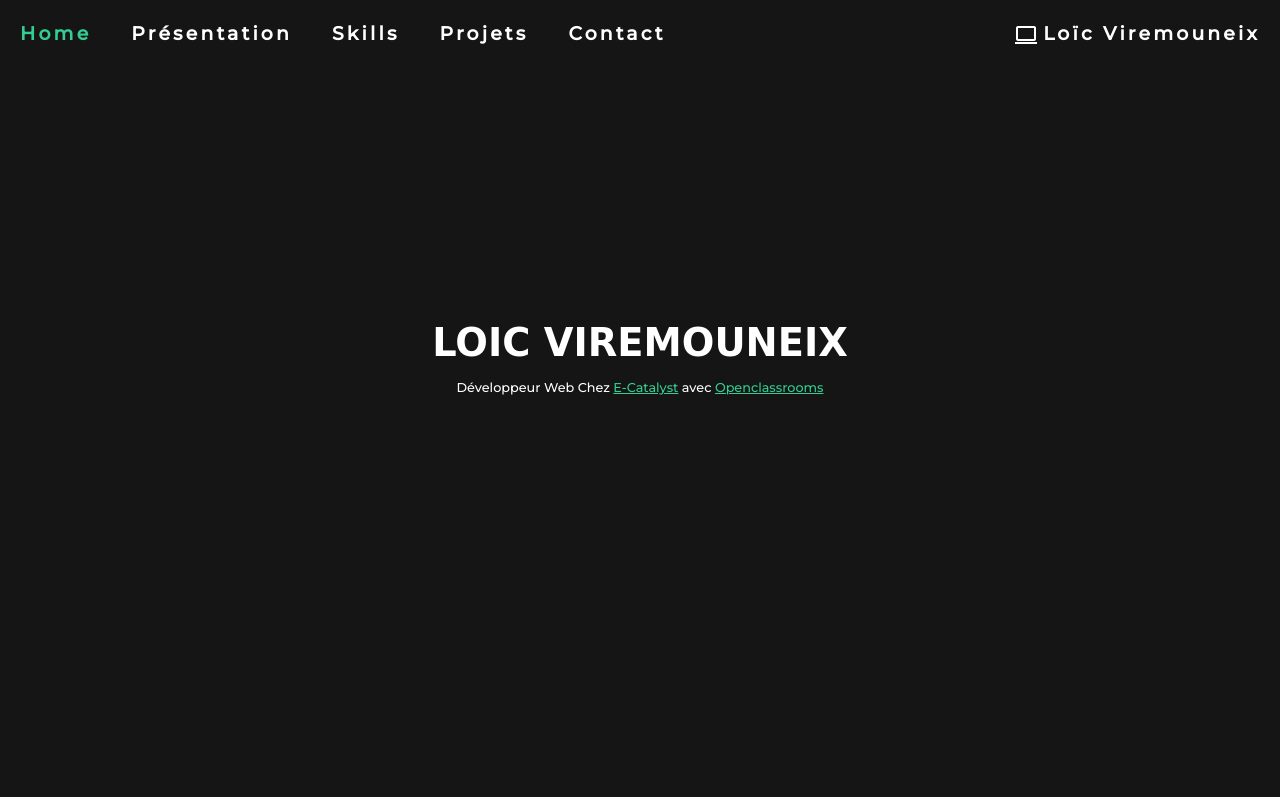
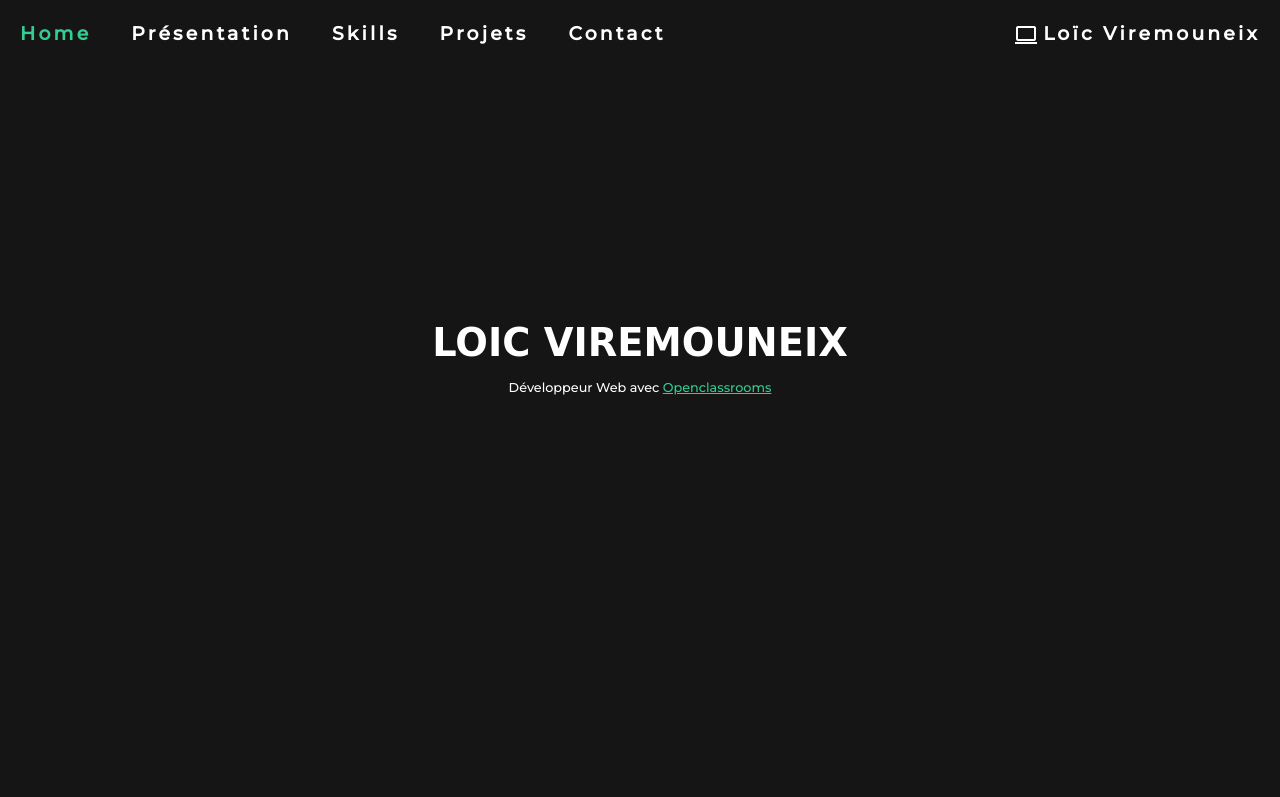
Before and after one commit to MandoDB/MandoDB.github.io, a plain HTML site: page index.html in a window 1280 px wide. Shown: the top 797 px of the page. Drawn offline with nearby package versions, Linux system fonts and the light colour scheme; a web font is replaced by a local one.

Commit message:
Update index.html

```diff
--- a/index.html
+++ b/index.html
@@ -28,7 +28,7 @@
         </nav>
         <div class="header-content">
             <h1>LOIC VIREMOUNEIX</h1>
-            <p>Développeur Web Chez <a href="https://e-catalyst.fr">E-Catalyst</a> avec <a
+            <p>Développeur Web avec <a
                     href="https://openclassrooms.com">Openclassrooms</a></p>
         </div>
     </header>
```
